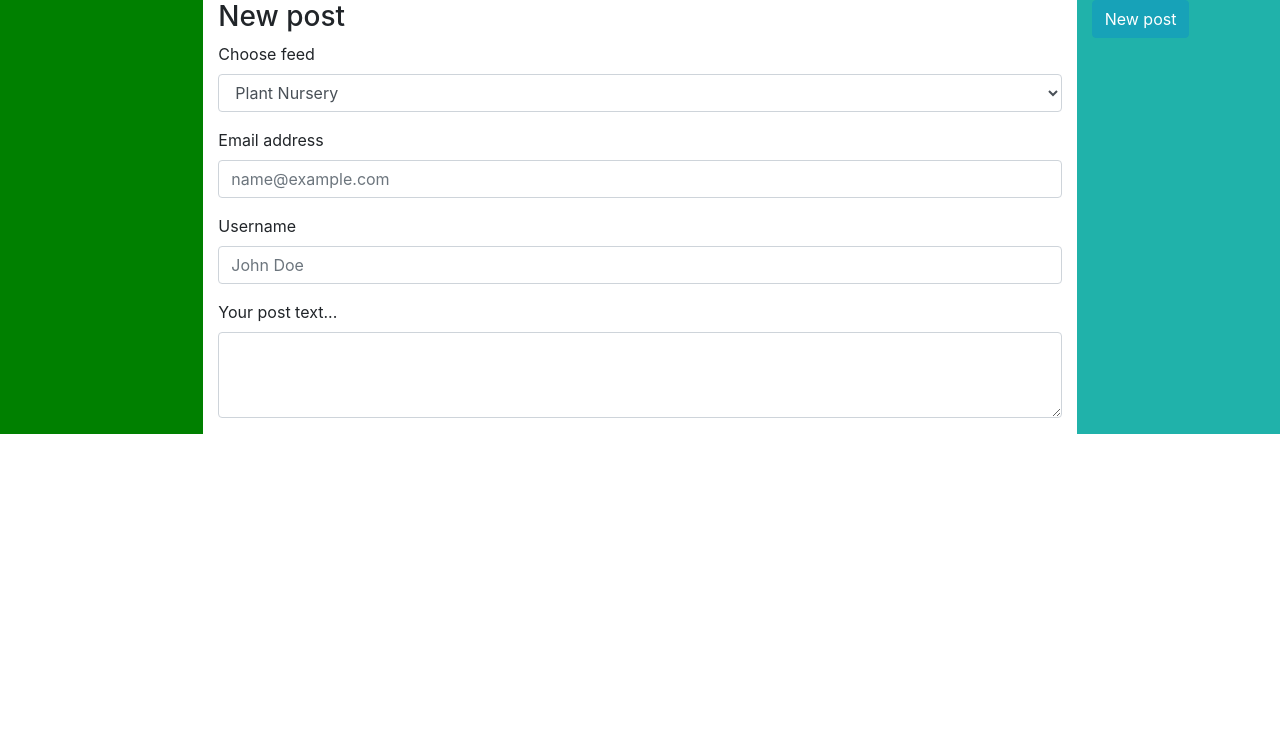
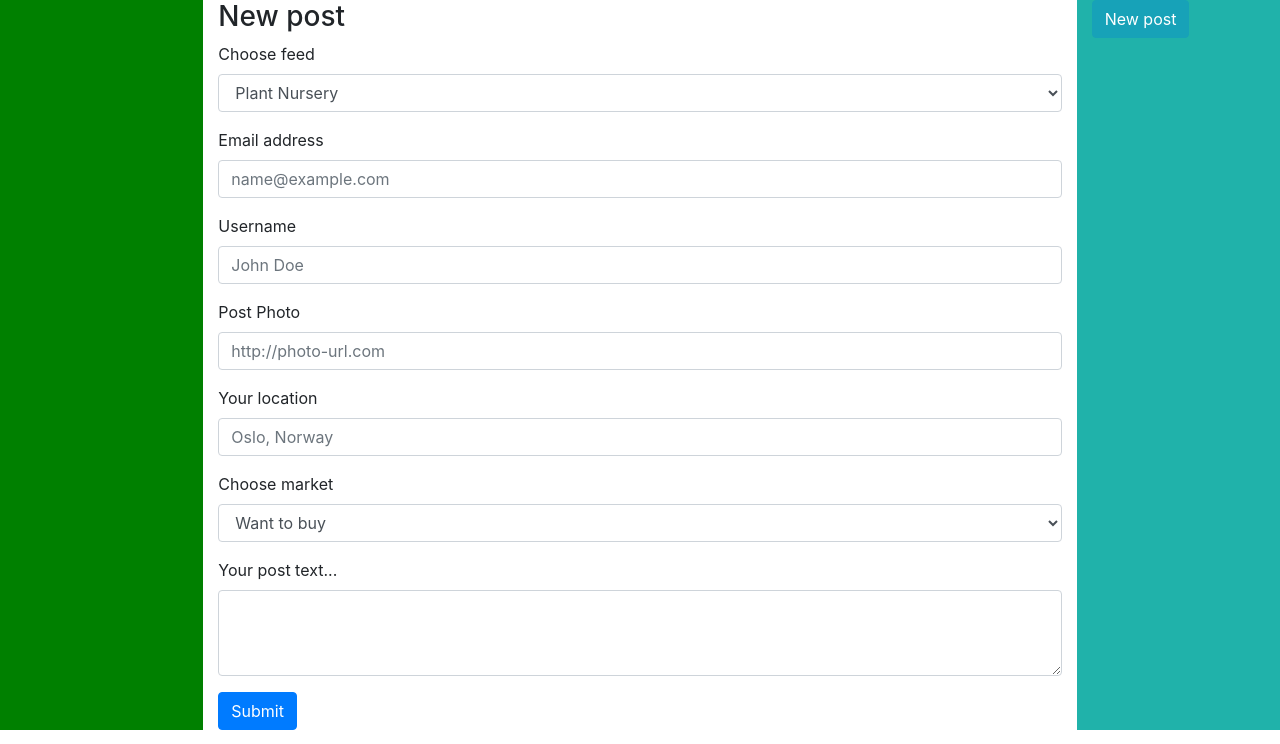
Before and after one commit to alvzed/stickling, a Flask app: page /new_post in a window 1280 px wide. Shown: the part 56-800 px from the top of the page. Run offline with Flask 2, Linux system fonts and the light colour scheme; some libraries are stand-ins or nearby versions.

Commit message:
start setting up POST method for new_post

```diff
--- a/app.py
+++ b/app.py
@@ -39,6 +39,10 @@ def new_post():
     return render_template('new_post.html')
 
 
+# @app.route('/create_post')
+# def create_post():
+
+
 if __name__ == '__main__':
     app.run(host=os.environ.get('IP'),
             port=int(os.environ.get('PORT')),
--- a/templates/new_post.html
+++ b/templates/new_post.html
@@ -3,14 +3,14 @@
 
 <h3>New post</h3>
 
-<form>
+<form action="{{ url_for('create_post') }}" method="POST">
 
-    <div class="form-group">
+  <div class="form-group">
     <label for="feed_select">Choose feed</label>
     <select class="form-control" id="feed_select">
-      <option>Plant Nursery</option>
-      <option>Greenhouse</option>
-      <option>Propagation Station</option>
+      <option value="plant_nursery">Plant Nursery</option>
+      <option value="greenhouse">Greenhouse</option>
+      <option value="propagation_station">Propagation Station</option>
     </select>
   </div>
 
@@ -19,16 +19,36 @@
     <input type="email" class="form-control" id="emailaddress" placeholder="name@example.com">
   </div>
 
-    <div class="form-group">
+  <div class="form-group">
     <label for="username">Username</label>
     <input type="text" class="form-control" id="username" placeholder="John Doe">
   </div>
 
+  <div class="form-group">
+    <label for="picture">Post Photo</label>
+    <input type="text" class="form-control" id="picture" placeholder="http://photo-url.com">
+  </div>
+
+  <div class="form-group">
+    <label for="location">Your location</label>
+    <input type="text" class="form-control" id="location" placeholder="Oslo, Norway">
+  </div>
+
+  <div class="form-group">
+    <label for="market">Choose market</label>
+    <select class="form-control" id="market">
+      <option value="want_to_buy">Want to buy</option>
+      <option value="want_to_sell">Want to sell</option>
+      <option value="want_to_trade">Want to trade</option>
+    </select>
+  </div>
 
   <div class="form-group">
     <label for="post_description">Your post text...</label>
     <textarea class="form-control" id="post_description" rows="3"></textarea>
   </div>
+
+  <button type="submit" class="btn btn-primary">Submit</button>
 </form>
 
 
```
